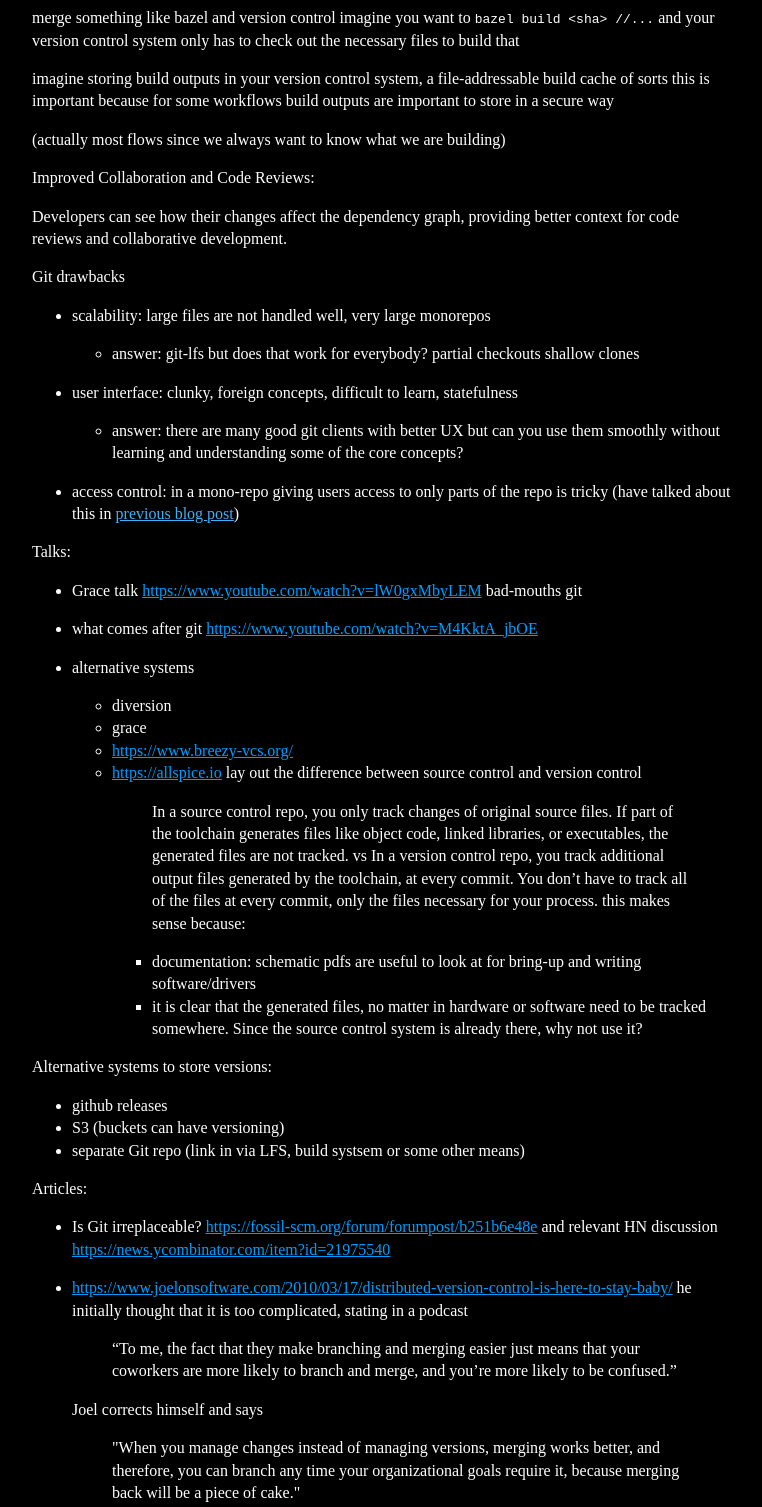
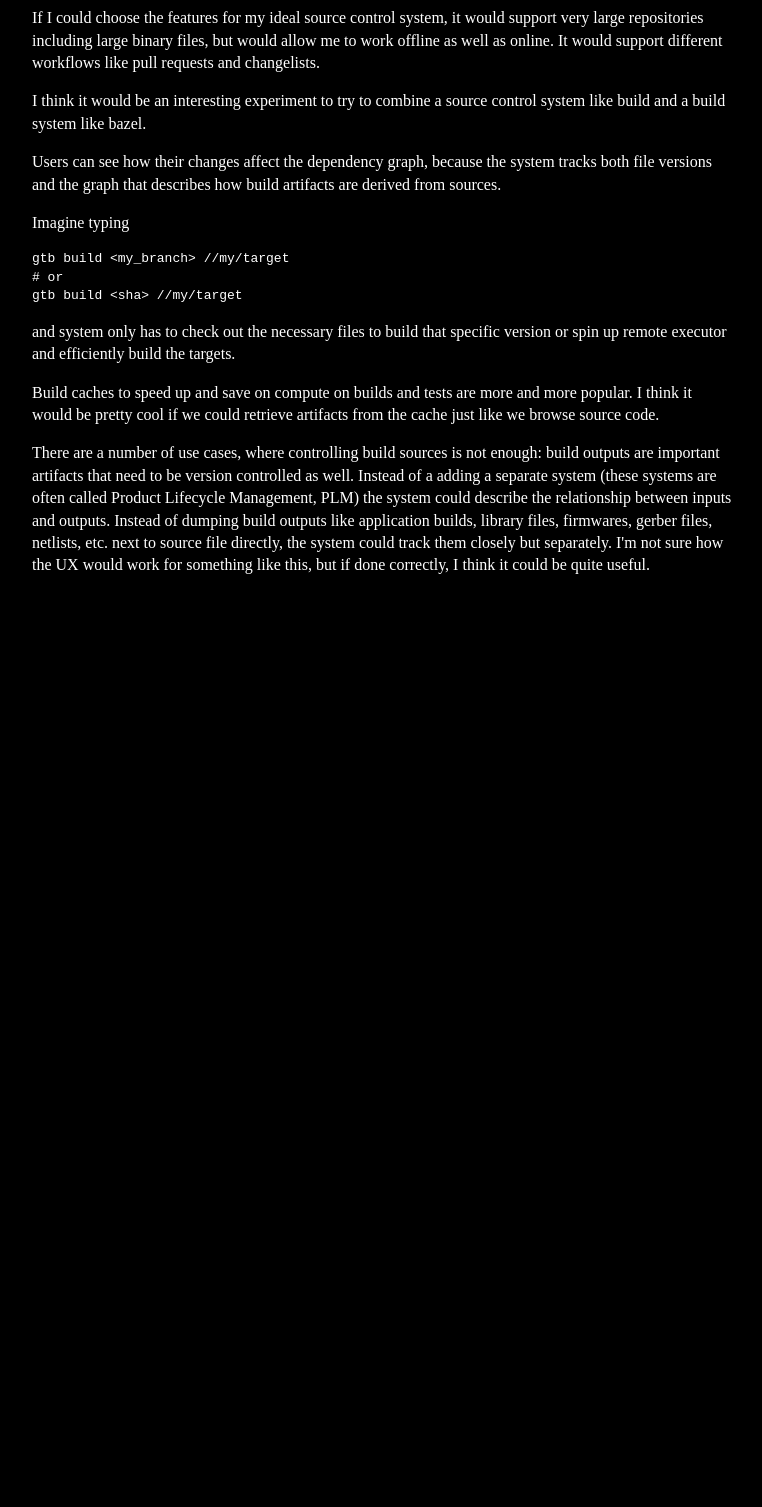
Before and after one commit to sschaetz/blog, an Eleventy site: page posts/git_alternatives/git_alternatives.md in a window 1280 px wide. Shown: the part 2820-4327 px from the top of the page, without its empty margins (258-1020 px from the left). After the commit the page ends 3443 px from the top, so only its background shows below. Built offline with nearby package versions, Linux system fonts and the light colour scheme; Eleventy itself is replaced by a stand-in of ours; code samples lack their colours; files that its build step writes are made by us from their sources; what eleventy-plugin-mathjax would draw is missing.

Commit message:
Finish future section

````diff
--- a/posts/git_alternatives/git_alternatives.md
+++ b/posts/git_alternatives/git_alternatives.md
@@ -153,111 +153,43 @@ simplicity and allows collaboration on their [Hub](https://hub.darcs.net/).
 
 ## Future
 
-merge something like bazel and version control
-imagine you want to `bazel build <sha> //...` and your version control
-system only has to check out the necessary files to build that
-
-imagine storing build outputs in your version control system, a file-addressable build cache of sorts
-this is important because for some workflows build outputs are important to store in a secure way
-
-(actually most flows since we always want to know what we are building)
-
-
-Improved Collaboration and Code Reviews:
-
-Developers can see how their changes affect the dependency graph,
-providing better context for code reviews and collaborative development.
+If I could choose the features for my ideal source control system, it would
+support very large repositories including large binary files, but would
+allow me to work offline as well as online. It would support different
+workflows like pull requests and changelists.
 
 
 
+I think it would be an interesting experiment to try to combine a
+source control system like build and a build system like bazel.
 
-Git drawbacks
+Users can see how their changes affect the dependency graph, because
+the system tracks both file versions and the graph that describes
+how build artifacts are derived from sources.
 
-- scalability: large files are not handled well, very large monorepos
-  - answer: git-lfs
-    but does that work for everybody?
-    partial checkouts
-    shallow clones
+Imagine typing
 
-- user interface: clunky, foreign concepts, difficult to learn, statefulness
-  - answer: there are many good git clients with better UX
-    but can you use them smoothly without learning and
-    understanding some of the core concepts?
+```
+gtb build <my_branch> //my/target
+# or
+gtb build <sha> //my/target
+```
 
-- access control: in a mono-repo giving users access to only parts of the repo is tricky
-  (have talked about this in [previous blog post]())
+and system only has to
+check out the necessary files to build that specific version or spin
+up remote executor and efficiently build the targets.
 
+Build caches to speed up and save on compute on builds and tests are
+more and more popular. I think it would be pretty cool if we could
+retrieve artifacts from the cache just like we browse source code.
 
-
-Talks:
-- Grace talk https://www.youtube.com/watch?v=lW0gxMbyLEM
-  bad-mouths git
-- what comes after git https://www.youtube.com/watch?v=M4KktA_jbOE
-
-- alternative systems
-
-  - diversion
-  - grace
-  - https://www.breezy-vcs.org/
-  - https://allspice.io
-    lay out the difference between source control and version control
-    > In a source control repo, you only track changes of original source files. If part of the toolchain generates files like object code, linked libraries, or executables, the generated files are not tracked.
-    vs
-    > In a version control repo, you track additional output files generated by the toolchain, at every commit. You don’t have to track all of the files at every commit, only the files necessary for your process.
-    this makes sense because:
-    - documentation: schematic pdfs are useful to look at for bring-up and writing software/drivers
-    - it is clear that the generated files, no matter in hardware or software need to be tracked somewhere. Since the source control system is already there, why not use it?
-
-
-
-Alternative systems to store versions:
-- github releases
-- S3 (buckets can have versioning)
-- separate Git repo (link in via LFS, build systsem or some other means)
-
-
-
-
-Articles:
-
-- Is Git irreplaceable? https://fossil-scm.org/forum/forumpost/b251b6e48e
-  and relevant HN discussion https://news.ycombinator.com/item?id=21975540
-
-- https://www.joelonsoftware.com/2010/03/17/distributed-version-control-is-here-to-stay-baby/
-  he initially thought that it is too complicated, stating in a podcast
-  > “To me, the fact that they make branching and merging easier just means that your coworkers are more likely to branch and merge, and you’re more likely to be confused.”
-
-  Joel corrects himself and says
-
-  > "When you manage changes instead of managing versions, merging works better, and therefore, you can branch any time your organizational goals require it, because merging back will be a piece of cake."
-
-  This is a bit confusing. I think what is pointed out here is that in systems like SVN, branches are copies of directories at a certain point in time. And when you try to merge these, a lot of information is missing,
-  specifically what files were modified together (in a given commit) and how they evolved together. This allows git to seamlessly merge two branches that have changes to different parts of the same file.
-  It understands that these changes do not interfere with one another.
-
-
-- https://lkml.org/lkml/2005/4/6/121
-  this is where Linus says goodbye to BitKeeper
-
-
-
-# History of VCS
-
-https://blog.plasticscm.com/2010/11/version-control-timeline.html
- - https://web.archive.org/web/20200817171853/https://www.plasticscm.com/documents/version-control-history/version-control-history-poster-A3.pdf
- - https://web.archive.org/web/20200817171541/https://www.plasticscm.com/version-control-history
- - author Pablos Santos Luaces wrote a book: https://docs.plasticscm.com/book/#_branch_naming_convention
-
-consider creating a timeline page like https://en.wikipedia.org/wiki/Template:Timeline_of_iPhone_models
-pull from https://en.wikipedia.org/wiki/Comparison_of_version-control_software#History_and_adoption
-
-
-[2005](https://github.com/git/git/tree/e83c5163316f89bfbde7d9ab23ca2e25604af290)
-
-
-Images
-- https://commons.wikimedia.org/wiki/File:Storage,_file_cabinet,_military_Fortepan_72505.jpg
-- https://picryl.com/media/photograph-of-the-acetate-motion-picture-film-storage-vault-at-the-national-6cd5ce
-- https://picryl.com/media/photograph-of-flat-file-storage-stacks-628b41
-- https://picryl.com/media/photograph-of-stack-area-ed85de
-- https://graphite.dev/blog/why-facebook-doesnt-use-git
+There are a number of use cases, where controlling build sources is
+not enough: build outputs are important artifacts that need to be
+version controlled as well. Instead of a adding a separate system
+(these systems are often called Product Lifecycle Management, PLM)
+the system could describe the relationship between inputs and outputs.
+Instead of dumping build outputs like application builds, library
+files, firmwares, gerber files, netlists, etc. next to source file
+directly, the system could track them closely but separately. I'm
+not sure how the UX would work for something like this, but if done
+correctly, I think it could be quite useful.
````
